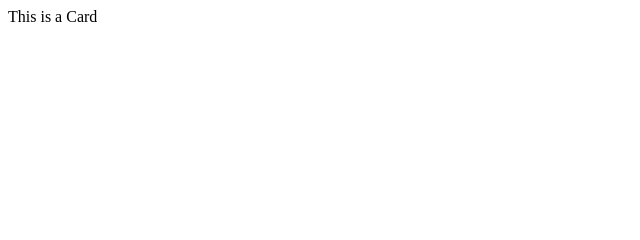
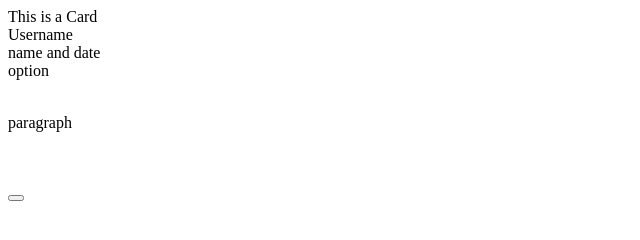
Before and after one commit to andrewsome/carddemo, a plain HTML site: page index.html in a window 1280 px wide. Shown: the whole page, without its empty margins (0-640 px from the left). Drawn offline with Linux system fonts and the light colour scheme.

Commit message:
basic structure added

```diff
--- a/index.html
+++ b/index.html
@@ -8,7 +8,35 @@
     <title>Card</title>
 </head>
 <body>
-    <header>This is a Card</header>
+    <header>
+        This is a Card
+    </header>
+
+    <div class="top_part">
+        <div class="user_icon">Username</div>
+        <div class="name_date">name and date</div>
+        <div class="option">option</div>
+    </div>
+    <div class="mid_part">
+        <div class="images">
+            <img src="" alt="">
+        </div>
+        <div class="paragraph">
+            <P>paragraph</P>
+        </div>
+    </div>
+    <div class="bot_part">
+        <div class="heart">
+            <img src="" alt="">
+        </div>
+        <div class="share">
+            <img src="" alt="">
+        </div>
+        <div class="droplist">
+            <button></button>
+        </div>
+    </div>
+
 
 </body>
 </html>
```
